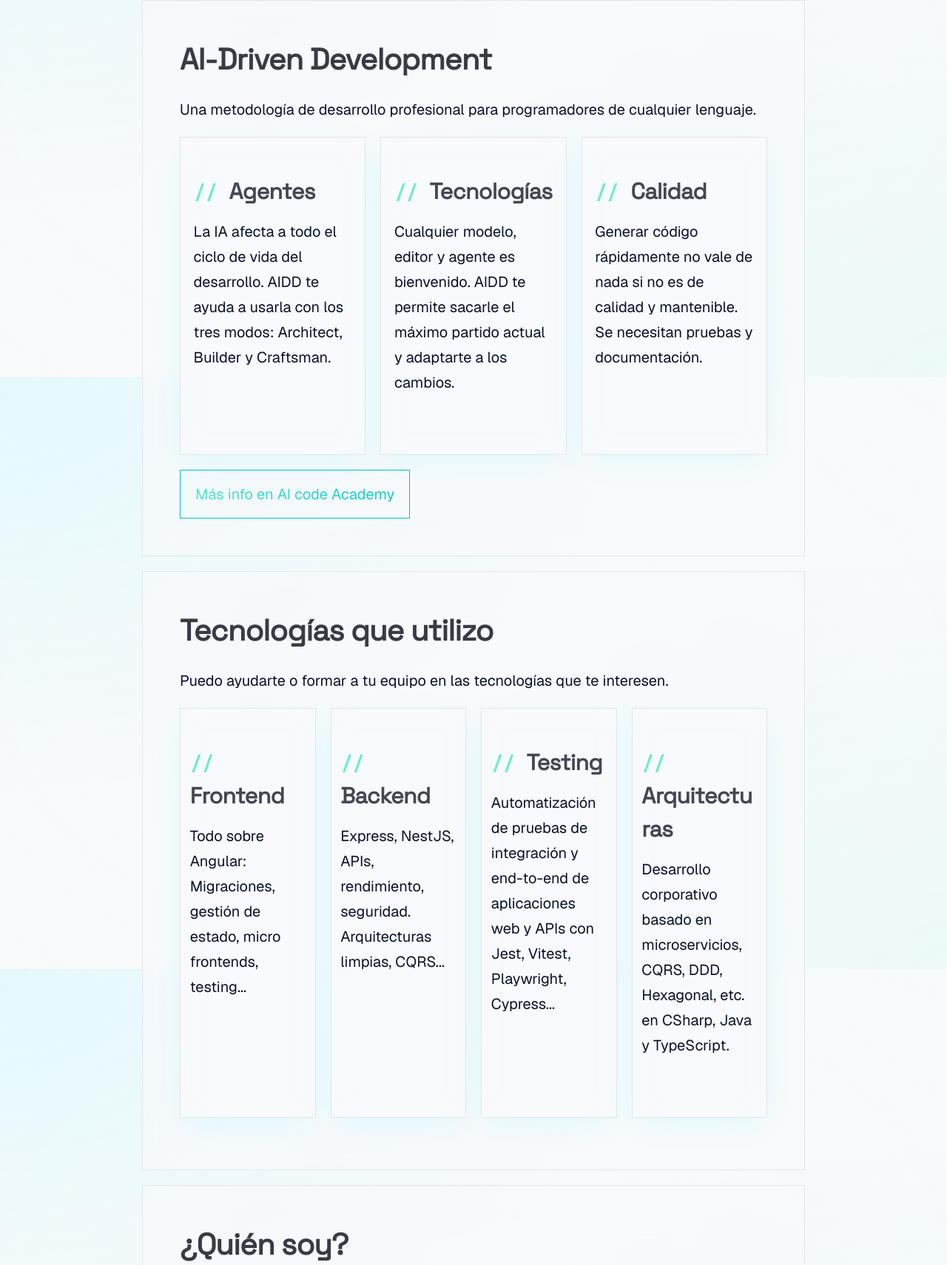
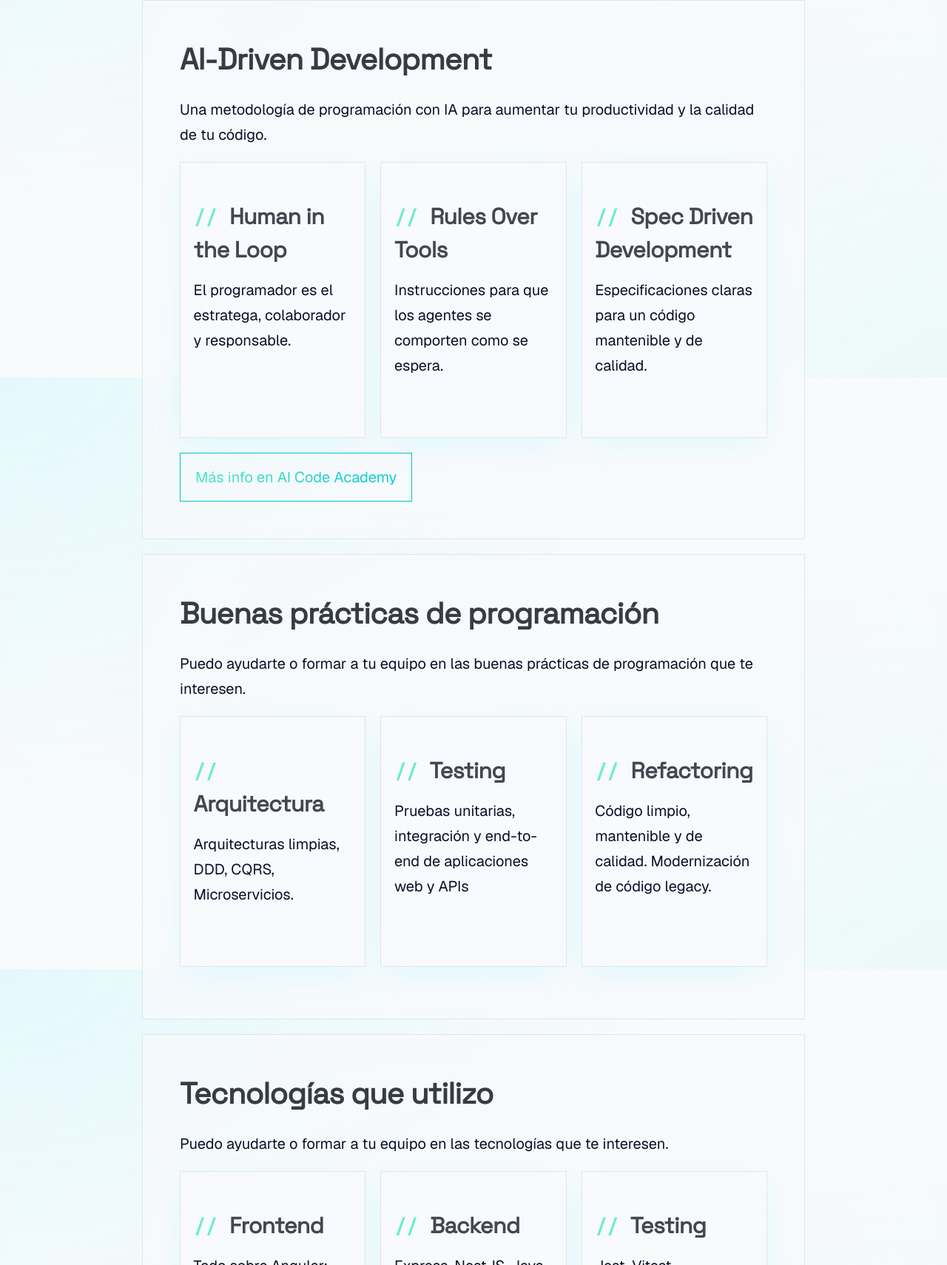
Before and after one commit to AlbertoBasalo/albertobasalo-dev, an Astro site: page / in a window 1280 px wide. Shown: the part 1090-2800 px from the top of the page at 74% size. Built offline with nearby package versions, Linux system fonts and the light colour scheme; Astro itself is replaced by a stand-in of ours.

Commit message:
feat: Introduce Section component with types and integrate it into the homepage layout.

```diff
--- a/src/components/Section.astro
+++ b/src/components/Section.astro
@@ -1,23 +1,7 @@
 ---
 import PrimaryComment from "./PrimaryComment.astro";
 
-export type SectionProps = {
-  title: string;
-  subtitle: string;
-  cards: Card[];
-  cta?: Cta;
-};
-
-type Card = {
-  title: string;
-  description: string;
-  cta?: Cta;
-};
-
-export type Cta = {
-  text: string;
-  link: string;
-};
+import type { SectionProps } from "./Section.types";
 
 const { section } = Astro.props as { section: SectionProps };
 
--- a/src/content/home.content.ts
+++ b/src/content/home.content.ts
@@ -1,4 +1,4 @@
-import type { SectionProps } from "../components/Section.astro";
+import type { SectionProps } from "../components/Section.types";
 
 export type Home = {
   layout: {
@@ -8,6 +8,7 @@ export type Home = {
   hero: SectionProps;
   services: SectionProps;
   technologies: SectionProps;
+  bestPractices: SectionProps;
   aidd: SectionProps;
   us: SectionProps;
 };
@@ -23,14 +24,14 @@ export const HOME: Home = {
     subtitle: "Consultoría y formación para programadores profesionales.",
     cards: [],
     cta: {
-      text: "AI code Quality",
+      text: "AI Code Quality",
       link: "",
     },
   },
   services: {
     title: "¿En qué te puedo ayudar?",
     subtitle:
-      "La programación evoluciona como nunca; pero no es magIA, es tecnología.",
+      "La programación evoluciona como nunca; pero no es magIA, es Tecnología.",
     cards: [
       {
         title: "Consultoría",
@@ -55,26 +56,48 @@ export const HOME: Home = {
   aidd: {
     title: "AI-Driven Development",
     subtitle:
-      "Una metodología de desarrollo profesional para programadores de cualquier lenguaje.",
+      "Una metodología de programación con IA para aumentar tu productividad y la calidad de tu código.",
     cards: [
       {
-        title: "Agentes",
-        description: "La IA afecta a todo el ciclo de vida del desarrollo. AIDD te ayuda a usarla con los tres modos: Architect, Builder y Craftsman.",
+        title: "Human in the Loop",
+        description: "El programador es el estratega, colaborador y responsable.",
       },
       {
-        title: "Tecnologías",
+        title: "Rules Over Tools",
         description:
-          "Cualquier modelo, editor y agente es bienvenido. AIDD te permite sacarle el máximo partido actual y adaptarte a los cambios.",
+          "Instrucciones para que los agentes se comporten como se espera.",
       },
       {
-        title: "Calidad",
-        description: "Generar código rápidamente no vale de nada si no es de calidad y mantenible. Se necesitan pruebas y documentación.",
+        title: "Spec Driven Development",
+        description: "Especificaciones claras para un código mantenible y de calidad.",
       },
     ],
     cta: {
-      text: "Más info en AI code Academy",
+      text: "Más info en AI Code Academy",
       link: "https://aicode.academy",
     },
+  },
+  bestPractices: {
+    title: "Buenas prácticas de programación",
+    subtitle:
+      "Puedo ayudarte o formar a tu equipo en las buenas prácticas de programación que te interesen.",
+    cards: [
+      {
+        title: "Arquitectura",
+        description:
+          "Arquitecturas limpias, DDD, CQRS, Microservicios.",
+      },
+      {
+        title: "Testing",
+        description:
+          "Pruebas unitarias, integración y end-to-end de aplicaciones web y APIs",
+      },
+      {
+        title: "Refactoring",
+        description:
+          "Código limpio, mantenible y de calidad. Modernización de código legacy.",
+      }
+    ],
   },
   technologies: {
     title: "Tecnologías que utilizo",
@@ -84,22 +107,17 @@ export const HOME: Home = {
       {
         title: "Frontend",
         description:
-          "Todo sobre Angular: Migraciones, gestión de estado, micro frontends, testing...",
+          "Todo sobre Angular: clásico, moderno, MFE, testing...",
       },
       {
         title: "Backend",
         description:
-          "Express, NestJS, APIs, rendimiento, seguridad. Arquitecturas limpias, CQRS...",
+          "Express, NestJS, Java, C#, APIs...",
       },
       {
         title: "Testing",
         description:
-          "Automatización de pruebas de integración y end-to-end de aplicaciones web y APIs con Jest, Vitest, Playwright, Cypress...",
-      },
-      {
-        title: "Arquitecturas",
-        description:
-          "Desarrollo corporativo basado en microservicios, CQRS, DDD, Hexagonal, etc. en CSharp, Java y TypeScript.",
+          "Jest, Vitest, Playwright, Cypress...",
       }
     ],
   },
--- a/src/pages/index.astro
+++ b/src/pages/index.astro
@@ -10,6 +10,7 @@ import Hero from "../components/Hero.astro";
 
   <Section section={HOME.services} />
   <Section section={HOME.aidd} />
+  <Section section={HOME.bestPractices} />
   <Section section={HOME.technologies} />
   <Section section={HOME.us} />
   <aside class="container">
@@ -21,8 +22,8 @@ import Hero from "../components/Hero.astro";
       </p>
     </header>
     <main>
-      Siguiendo la filosofía AI-Driven Development, he desarrollado <kbd
-        >AIDDbot</kbd
+      Siguiendo la filosofía <b>AI-Driven Development</b>, he desarrollado <code
+        >AIDDbot</code
       >, un conjunto de herramientas (prompts, instrucciones, agentes, etc.)
       para que puedas usar fácilmente toda la potencia de la IA en tu día a día.
     </main>
@@ -31,7 +32,7 @@ import Hero from "../components/Hero.astro";
         role="button"
         class="outline"
         href="https://aicode.academy/community/opensource/aiddbot/"
-        target="_blank">Descubre más en Aicode Academy</a
+        target="_blank">Descubre más en AI Code Academy</a
       >
     </footer>
   </aside>
```
Also changed, not shown: src/components/Section.types.ts (added, +17 -0 lines).
